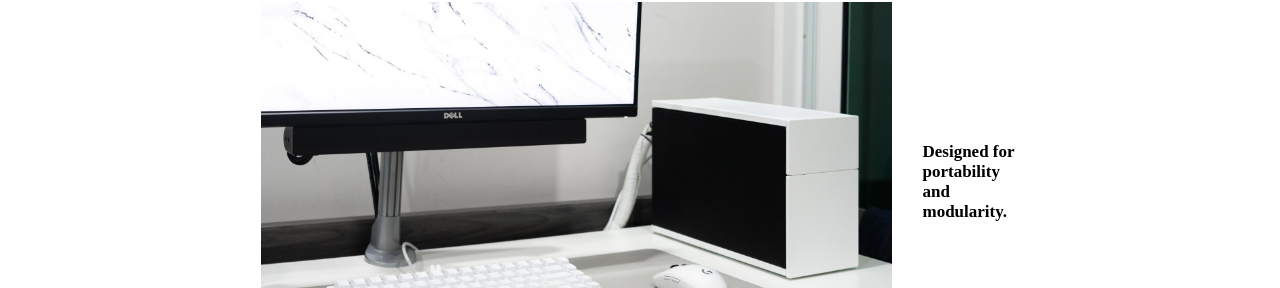
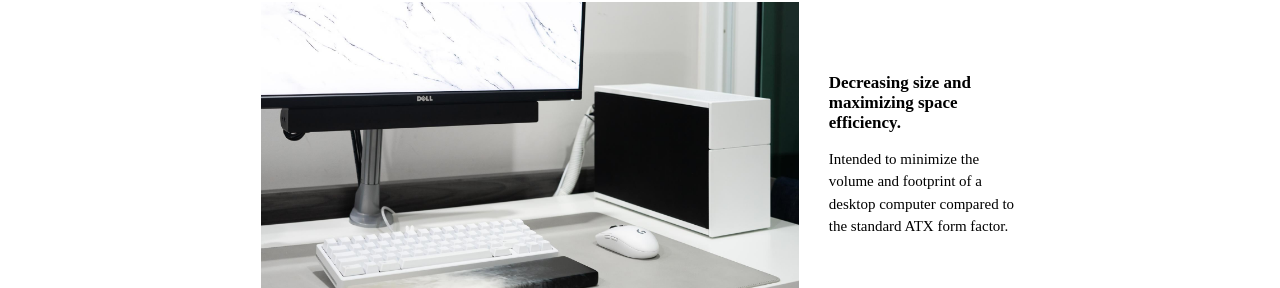
Before and after one commit to Quan-p/Project-Shopping-Cart, a React (Create React App) app: page /shop/memory in a window 1280 px wide. Shown: the part 844-1132 px from the top of the page. Built offline with nearby package versions, Linux system fonts and the light colour scheme.

Commit message:
Added sff description

```diff
--- a/src/components/main-section/main-section.jsx
+++ b/src/components/main-section/main-section.jsx
@@ -10,7 +10,11 @@ const MainSection = ({ history }) => {
                     <img src= {main} alt='case' />
                 </div>
                 <div className = 'ms-m-description'>
-                    <h2>Designed for portability and modularity.</h2>
+                    <h2>Decreasing size and maximizing space efficiency.</h2>
+                    <p>
+                    Intended to minimize the volume and footprint of a desktop computer
+                    compared to the standard ATX form factor.
+                    </p>
                 </div>
             </div>
         </div>
```
